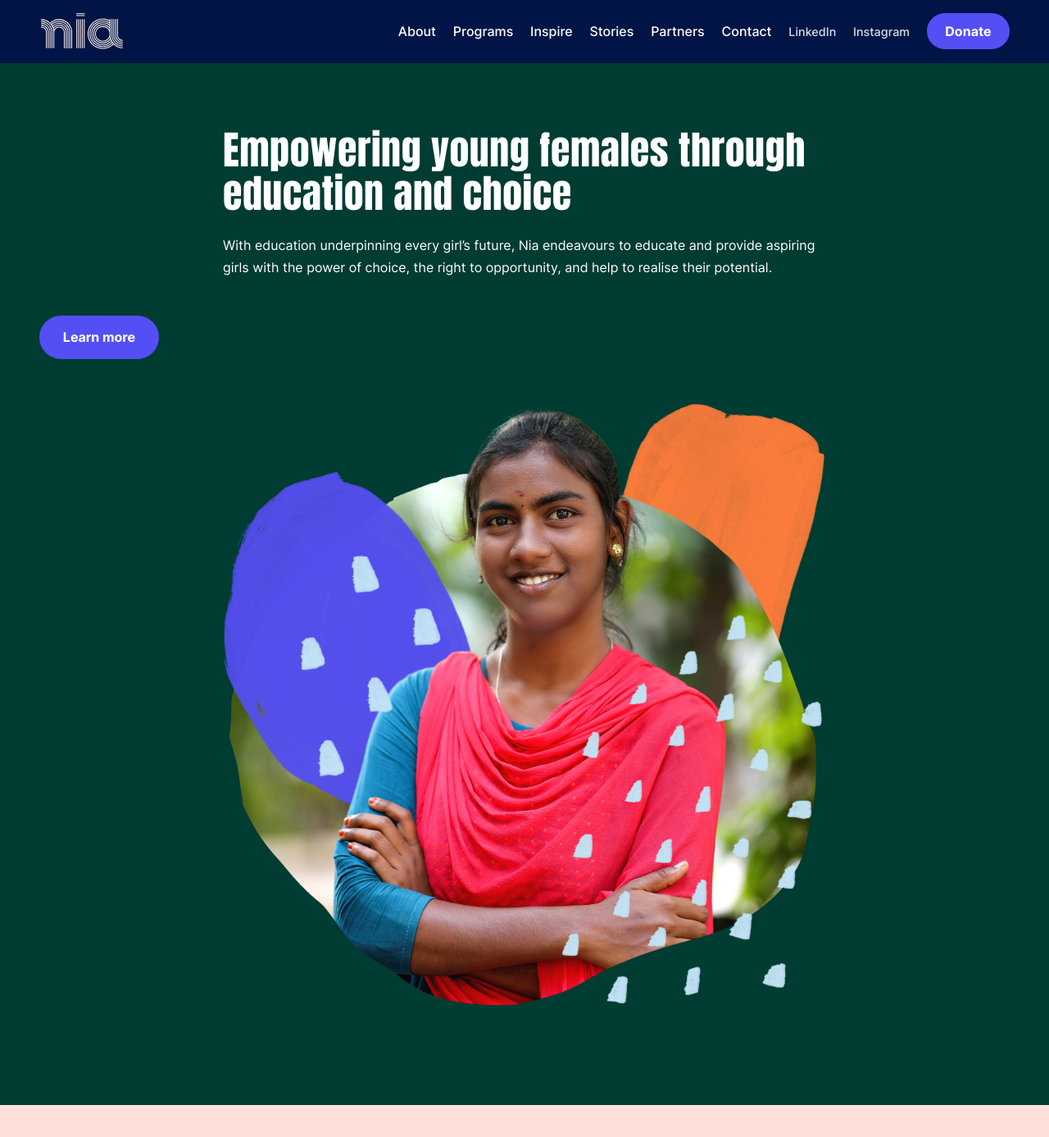
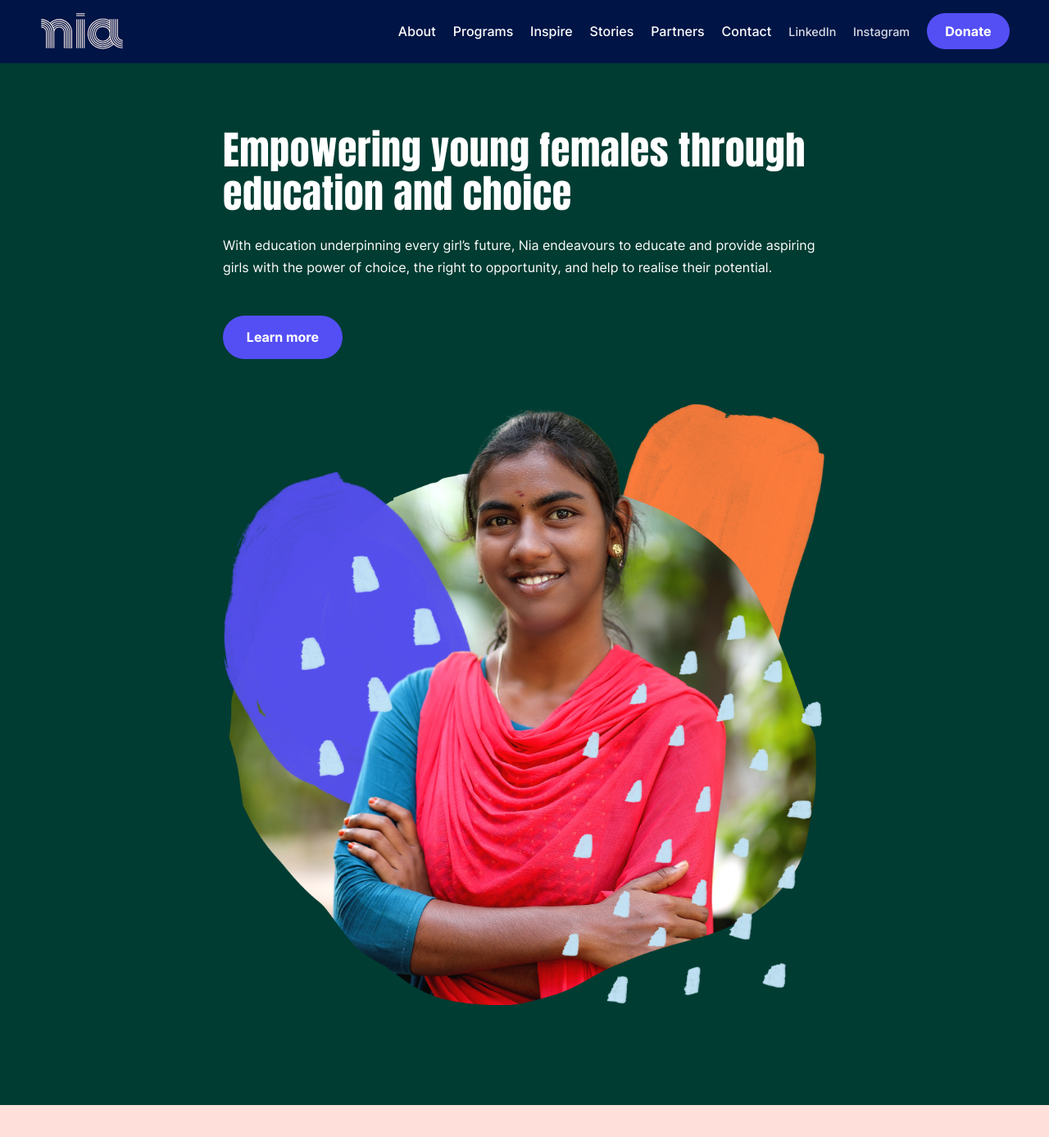
Before and after one commit to sigaramendrum/nia-web, a Jekyll site: the page built from index.md, in a window 1280 px wide and 1400 px high. Shown: the top 1387 px of the window at 82% size. Built offline with Jekyll 4.4.1, drawn with Linux system fonts in a browser that asks for light colours.

Commit message:
Keep button rows inside the text column
Co-Authored-By: Claude Opus 5.5 <noreply@anthropic.com>

```diff
--- a/assets/css/main.css
+++ b/assets/css/main.css
@@ -60,7 +60,7 @@ p, ul, ol { margin: 0 0 1.1em; }
   margin: 0.25em 0.5em 0.25em 0;
 }
 .button:hover { filter: brightness(1.25); }
-p:has(> a.button) { margin: 1.5em 0; }
+p:has(> a.button) { margin-top: 1.5em; margin-bottom: 1.5em; }
 
 /* Header */
 .site-header {
```
